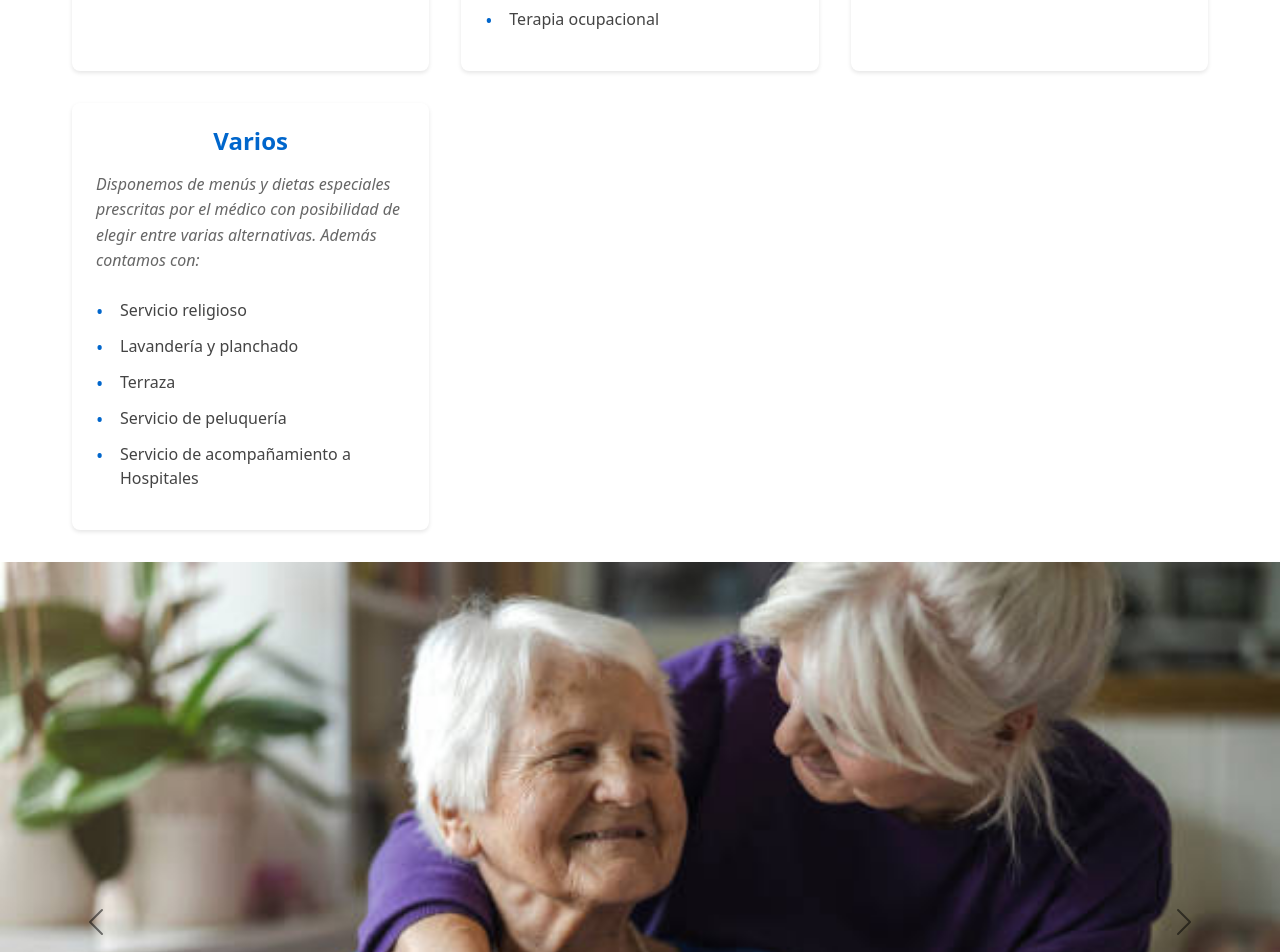
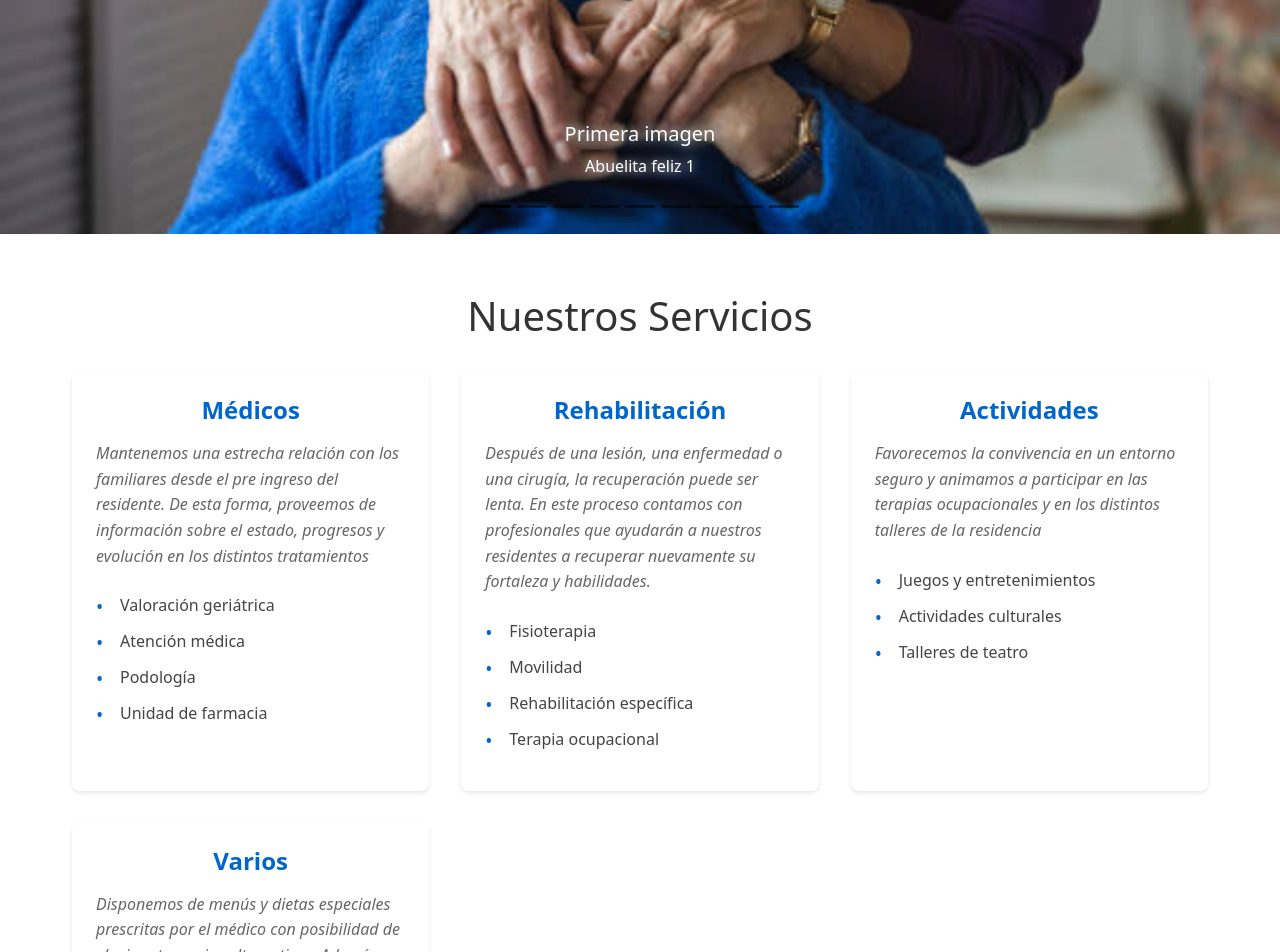
Before and after one commit to steph-d989/residencia_alarcon, a React (Vite) app in the folder client/: page / in a window 1280 px wide. Shown: the part 660-1612 px from the top of the page. Built offline with nearby package versions, Linux system fonts and the light colour scheme.

Commit message:
fixed components in footer

```diff
--- a/client/src/components/Main/Home/Home.jsx
+++ b/client/src/components/Main/Home/Home.jsx
@@ -13,10 +13,10 @@ const Home = () => {
       </p>
     </article>
     <article>
-      <Services />
+      <Gallery />
     </article>
     <article>
-      <Gallery />
+      <Services />
     </article>
     <article>
       <FAQ />
--- a/client/src/components/Main/Main.jsx
+++ b/client/src/components/Main/Main.jsx
@@ -6,9 +6,9 @@ import Blog from "./Blog/Blog";
 import Gallery from "./Gallery/Gallery";
 import FAQ from "./FAQ/FAQ";
 import Contact from "./Contact/Contact";
-import CookiesPolicy from "../Footer/CookiesPolicy";
-import PrivacyPolicy from "../Footer/PrivacyPolicy";
-import LegalAgreement from "../Footer/LegalAgreement";
+// import CookiesPolicy from "../Footer/CookiesPolicy";
+// import PrivacyPolicy from "../Footer/PrivacyPolicy";
+// import LegalAgreement from "../Footer/LegalAgreement";
 
 const Main = () => {
   return <main className="main">
@@ -19,9 +19,9 @@ const Main = () => {
       <Route path="/galería" element={<Gallery />} />
       <Route path="/FAQ" element={<FAQ />} />
       <Route path="/contacto" element={<Contact />} />
-      <Route path="/política-de-cookies" element={<CookiesPolicy />} />
+      {/* <Route path="/política-de-cookies" element={<CookiesPolicy />} />
       <Route path="/política-de-privacidad" element={<PrivacyPolicy />} />
-      <Route path="/aviso-legal" element={<LegalAgreement />} />
+      <Route path="/aviso-legal" element={<LegalAgreement />} /> */}
       <Route path="/*" element={<Navigate to={"/"} />} />
     </Routes>
   </main>;
```
